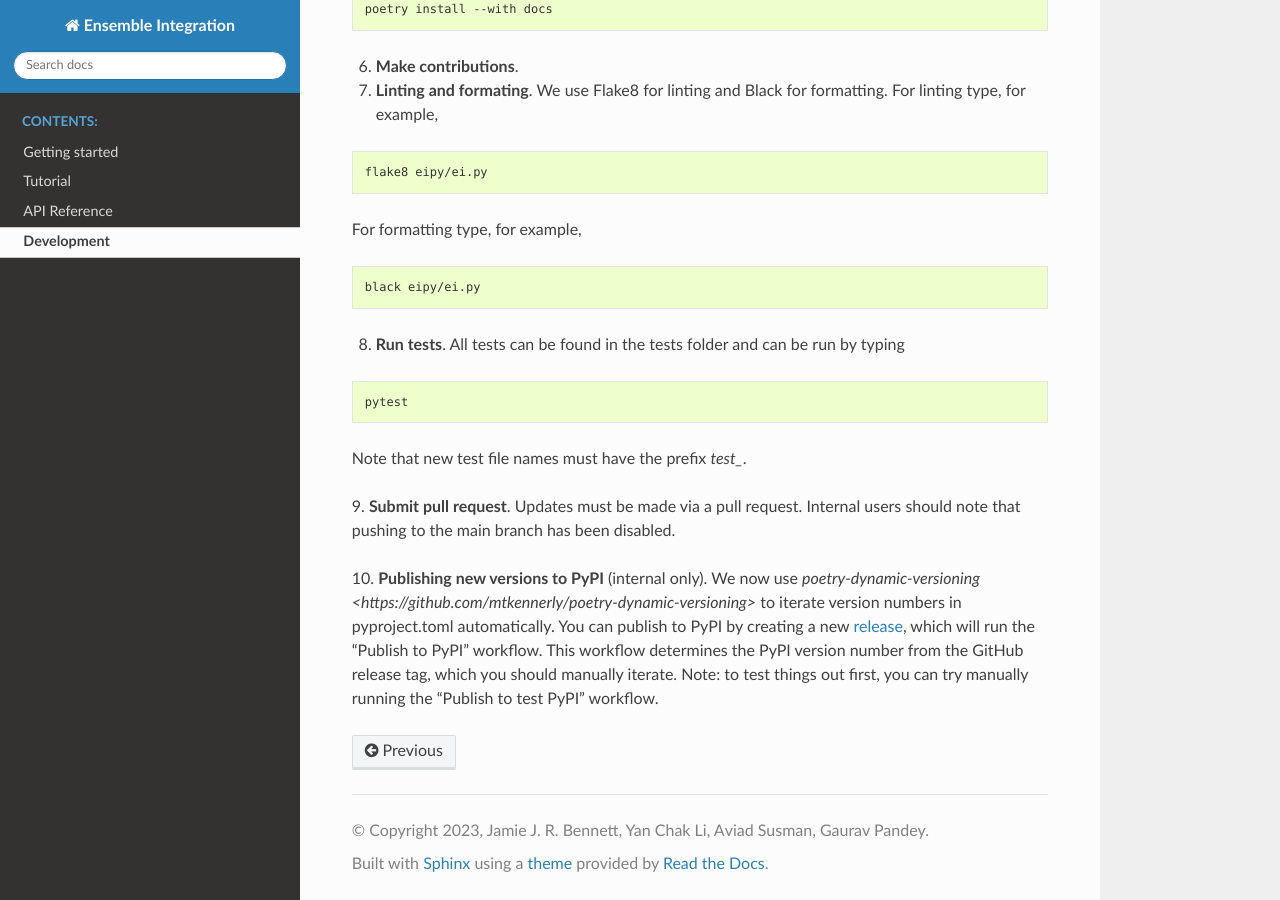
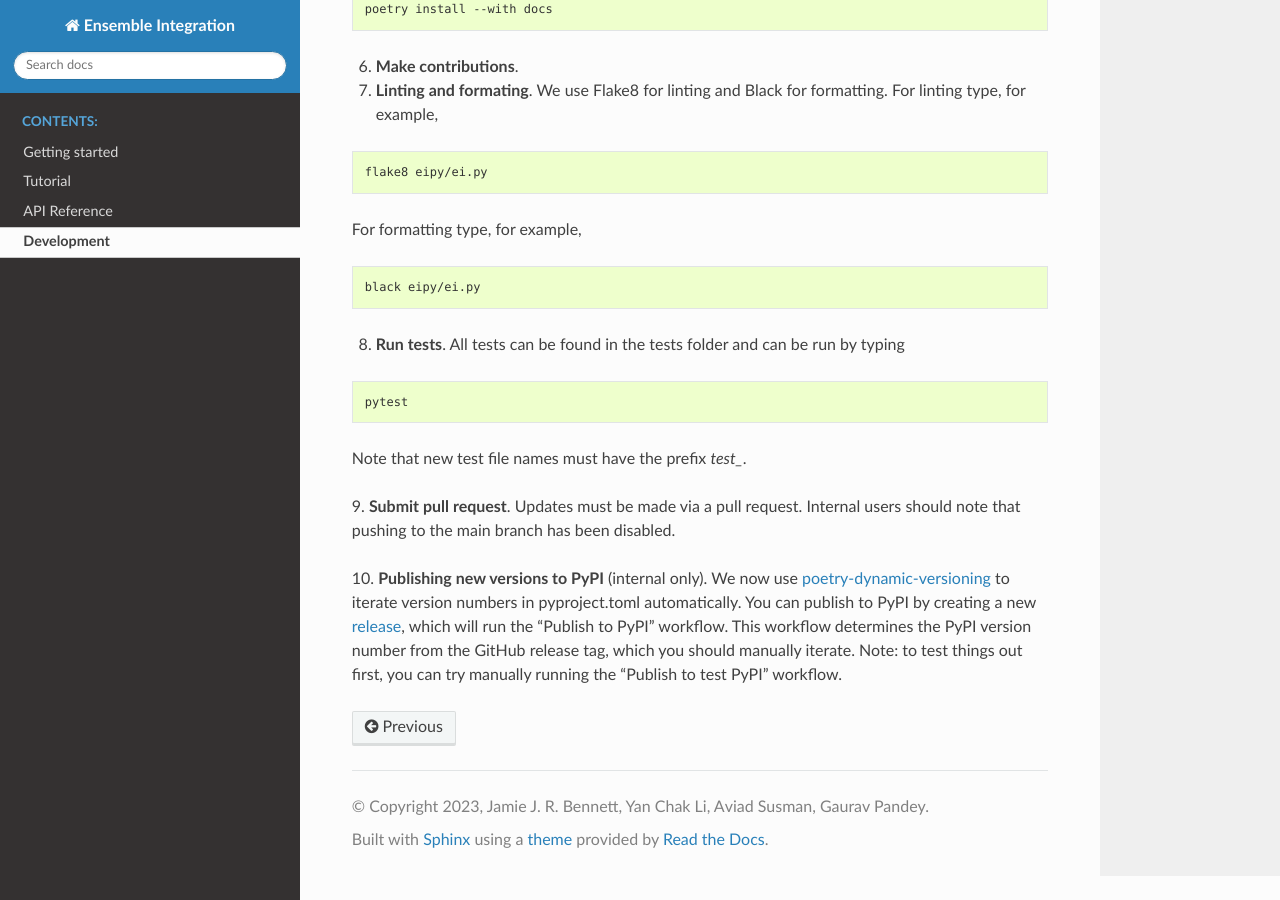
Before and after one commit to GauravPandeyLab/eipy, a Sphinx documentation site: the page built from docs/source/development.rst, in a window 1280 px wide and 900 px high, scrolled down 686 px. Built offline with Sphinx 7.4.7 and the Read the Docs theme 2.0.0, drawn with Linux system fonts in a browser that asks for light colours.

Commit message:
Update development.rst

```diff
--- a/docs/source/development.rst
+++ b/docs/source/development.rst
@@ -49,7 +49,7 @@ Note that new test file names must have the prefix `test_`.
 9. **Submit pull request**. Updates must be made via a pull request. Internal users should note that pushing
 to the main branch has been disabled.
 
-10. **Publishing new versions to PyPI** (internal only). We now use `poetry-dynamic-versioning <https://github.com/mtkennerly/poetry-dynamic-versioning>`
+10. **Publishing new versions to PyPI** (internal only). We now use `poetry-dynamic-versioning <https://github.com/mtkennerly/poetry-dynamic-versioning>`__
 to iterate version numbers in pyproject.toml automatically. You can publish to
 PyPI by creating a new `release <https://github.com/GauravPandeyLab/eipy/releases>`__,
 which will run the "Publish to PyPI" workflow. This workflow determines the PyPI version number from the
```
